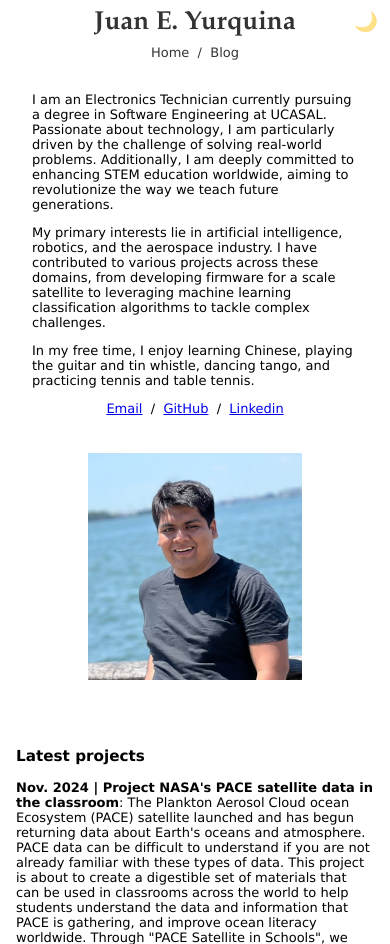
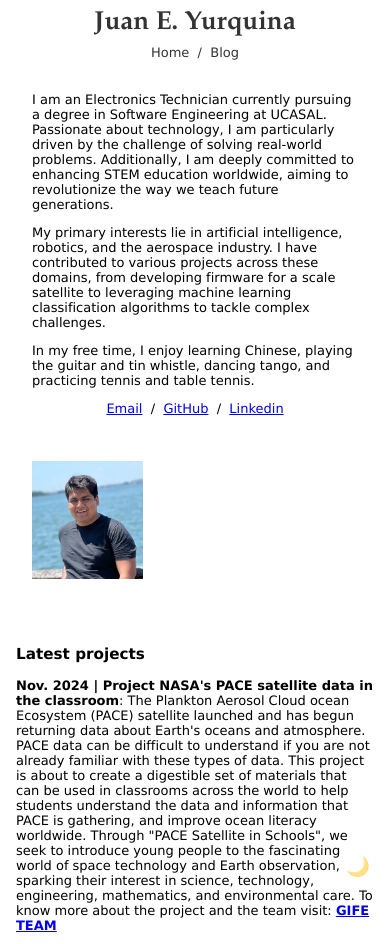
Before and after one commit to estebanjy/estebanjy.github.io, a Jekyll site: the page built from index.html, in a window 390 px wide, cut to the strip 0-944 px from the top of the page. Built offline with Jekyll 4.4.1, drawn with Linux system fonts in a browser that asks for light colours.

Commit message:
Fix desktop button position and mobile photo layout
- Move dark toggle outside header so position:fixed works cleanly on desktop
- Mobile: fixed bottom-right so it never overlaps content
- Keep bio table as real table on mobile so photo stays on the right
- Only stack single-column section tables on mobile
- Prevent horizontal scroll with overflow-x:hidden + box-sizing

Co-Authored-By: Claude Sonnet 4.6 <noreply@anthropic.com>

```diff
--- a/_layouts/default.html
+++ b/_layouts/default.html
@@ -13,9 +13,8 @@
 </head>
 <body>
     <header>
-        <div class="container header-inner" style="padding: 2%; padding-bottom: 0%;">
+        <div class="container" style="padding: 2%; padding-bottom: 0%;">
             <h1><a href="/" style="text-decoration:none; color:inherit;">Juan E. Yurquina</a></h1>
-            <button id="dark-toggle" onclick="toggleDark()" aria-label="Toggle dark mode">🌙</button>
             <nav>
                 <a href="/">Home</a> &nbsp;/&nbsp;
                 <a href="/blog/">Blog</a>
@@ -32,6 +31,8 @@
         </div>
     </footer>
 
+    <button id="dark-toggle" onclick="toggleDark()" aria-label="Toggle dark mode">🌙</button>
+
     <script>
         function toggleDark() {
             var on = document.documentElement.classList.toggle('dark');
--- a/index.html
+++ b/index.html
@@ -9,7 +9,7 @@ title: Home
             <tbody>
             <tr style="padding:0px;">
             <td style="padding:0px;">
-                <table style="width:100%;border:0px;border-spacing:0px;border-collapse:separate;margin-right:auto;margin-left:auto;"><tbody>
+                <table class="bio-table" style="width:100%;border:0px;border-spacing:0px;border-collapse:separate;margin-right:auto;margin-left:auto;"><tbody>
                 <tr style="padding:0px;">
                     <td style="width:63%;vertical-align:middle; padding: 20px; ">
                 <p style="margin: 0%;">I am an Electronics Technician currently pursuing a degree in Software Engineering at UCASAL. Passionate about technology, I am particularly driven by the challenge of solving real-world problems. Additionally, I am deeply committed to enhancing STEM education worldwide, aiming to revolutionize the way we teach future generations.</p>
--- a/style.css
+++ b/style.css
@@ -179,64 +179,48 @@ html.dark .post-meta    { color: #777 !important; }
 /* ─── Mobile ───────────────────────────────────────────────────── */
 @media (max-width: 600px) {
     /* Prevent horizontal scroll */
-    html, body {
-        overflow-x: hidden;
-        max-width: 100%;
+    html, body { overflow-x: hidden; }
+    * { box-sizing: border-box; }
+
+    /* Bio table: keep as real table so photo stays on the right */
+    .bio-table { width: 100% !important; }
+    .bio-table td { word-wrap: break-word; overflow-wrap: break-word; }
+
+    /* All other tables: stack into single column */
+    table:not(.bio-table),
+    table:not(.bio-table) tbody,
+    table:not(.bio-table) tr,
+    table:not(.bio-table) td {
+        display: block !important;
+        width: 100% !important;
     }
 
-    /* Make all tables fluid */
-    table, tbody, tr, td {
-        display: block !important;
-        width: 100% !important;
-        max-width: 100% !important;
-        box-sizing: border-box !important;
-    }
+    /* Give content cells proper padding */
+    table:not(.bio-table) td { padding: 16px !important; }
 
-    /* Show profile photo centered below the text */
-    td.photo-td {
-        width: 60% !important;
-        margin: 8px auto 16px !important;
-        padding: 0 !important;
-    }
-
-    td.photo-td img {
-        width: 100% !important;
-        max-width: 100% !important;
-        height: auto !important;
-    }
-
-    /* Restore sensible padding for text cells */
-    td { padding: 16px !important; }
-    td.photo-td { padding: 0 !important; }
-
-    /* Center the title */
-    header { text-align: center; }
-
-    /* Button: absolute within header, scrolls with page */
-    .header-inner { position: relative; }
-    #dark-toggle {
-        position: absolute;
-        top: 8px;
-        right: 8px;
-        z-index: 1;
-    }
+    /* All images stay within bounds */
+    img { max-width: 100% !important; height: auto !important; }
 
     /* Make iframe fluid */
     iframe {
         width: 100% !important;
-        max-width: 100% !important;
         height: auto !important;
         aspect-ratio: 16 / 9;
     }
 
     /* Stack image grid into single column */
     .row { flex-direction: column; }
-    .column { flex: 1 1 100%; max-width: 100%; }
+    .column { flex: 1 1 100%; }
     .column img { width: 100% !important; height: auto !important; }
 
-    /* Containers: side padding, no overflow */
-    .container { padding: 0 16px; box-sizing: border-box; }
+    /* Containers: side padding */
+    .container { padding: 0 16px; }
 
-    /* Ensure images never overflow */
-    img { max-width: 100% !important; }
+    /* Dark toggle: fixed bottom-right on mobile so it never overlaps content */
+    #dark-toggle {
+        position: fixed;
+        top: auto;
+        bottom: 20px;
+        right: 16px;
+    }
 }
```
